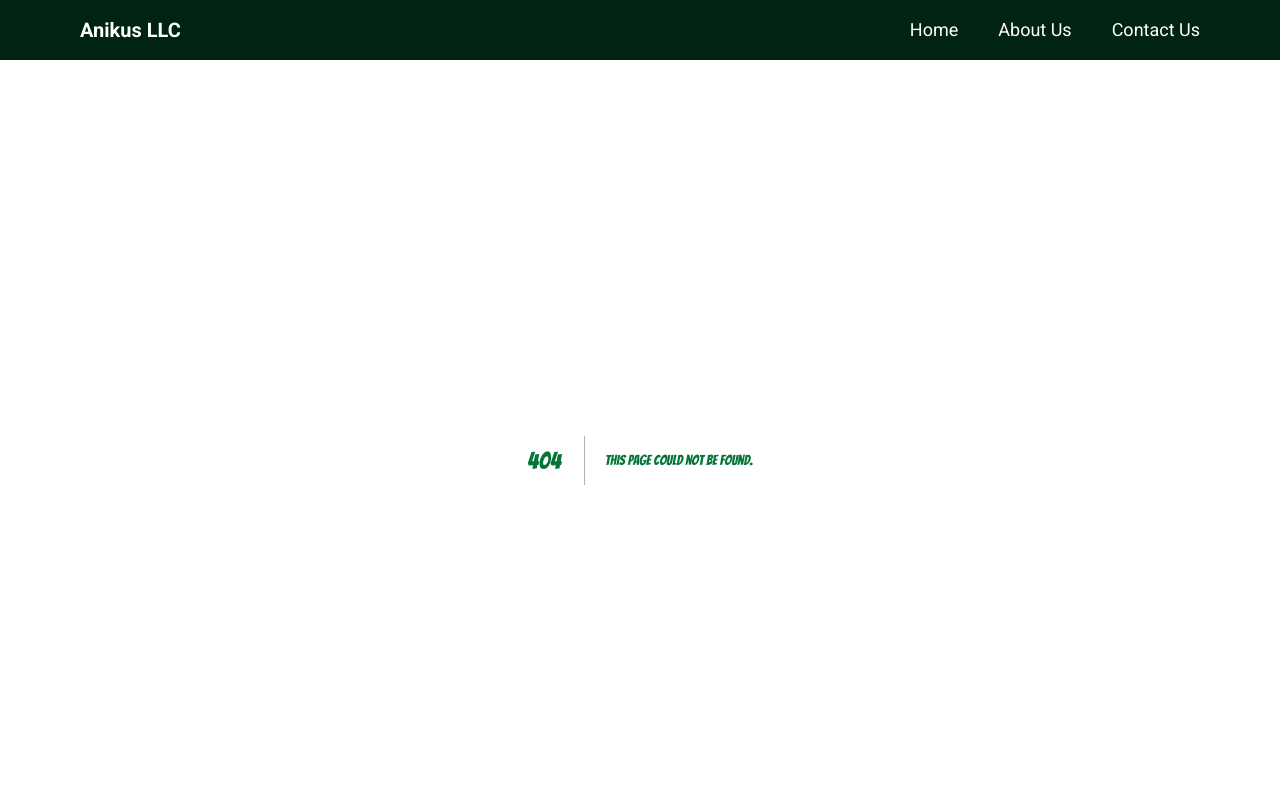
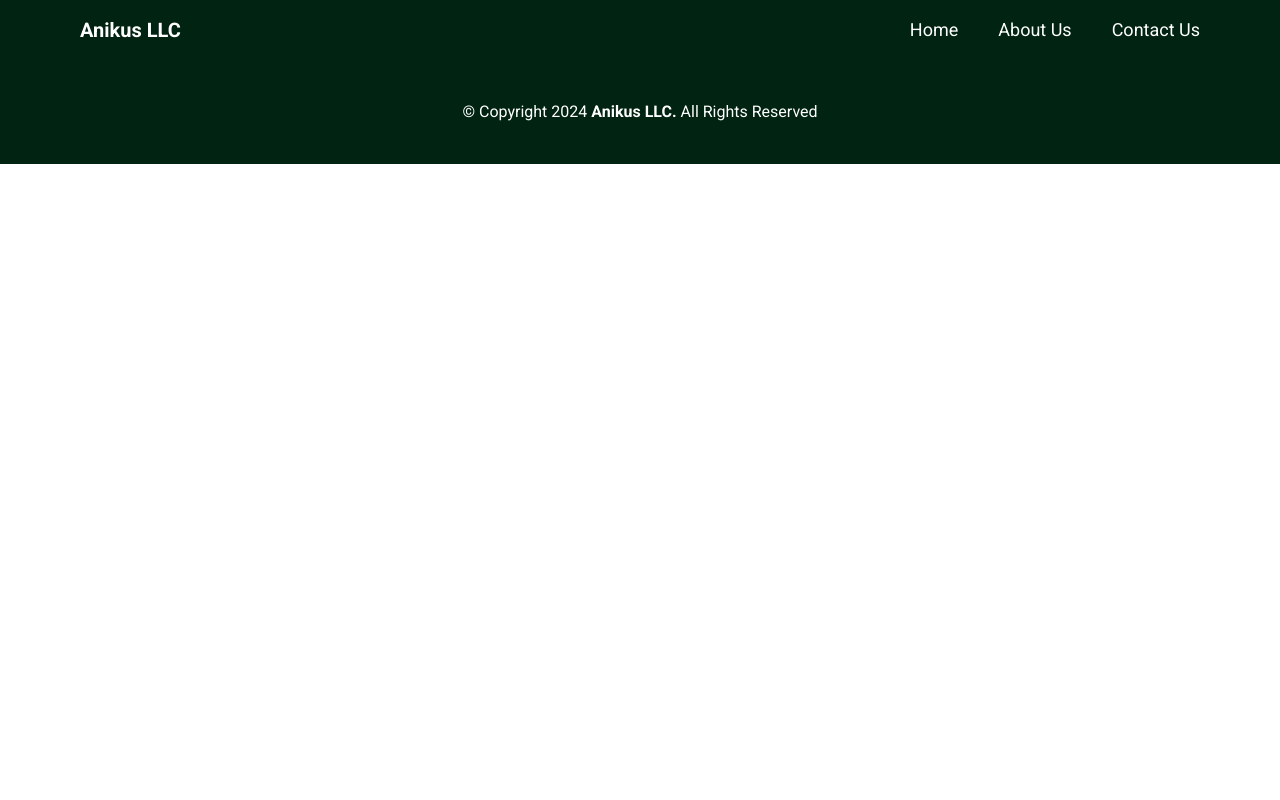
Before and after one commit to blessedjoe2000/anikus_llc, a Next.js app: page /contact in a window 1280 px wide. Before the commit this address had no page. Shown: the top 800 px of the page. Built offline with nearby package versions, Linux system fonts and the light colour scheme.

Commit message:
contact page added

```diff
--- a/app/about/page.jsx
+++ b/app/about/page.jsx
@@ -1,5 +1,4 @@
 import Image from "next/image";
-import React from "react";
 import web from "/public/images/web.jpg";
 import aichatbot from "/public/images/ai-chatbot.jpg";
 import cybersecurity from "/public/images/cybersecurity.jpg";
--- /dev/null
+++ b/app/component/Banner/Banner.jsx
@@ -0,0 +1,103 @@
+"use client";
+
+import Glider from "glider-js";
+import "glider-js/glider.min.css";
+import { useEffect, useRef } from "react";
+
+export default function Banner() {
+  const gliderRef = useRef(null);
+  const intervalRef = useRef(null);
+
+  useEffect(() => {
+    const glider = new Glider(gliderRef.current, {
+      slidesToShow: 1,
+      dots: "#dots",
+      draggable: true,
+      rewind: true,
+    });
+
+    // Function to start or reset autoplay
+    const startAutoplay = () => {
+      clearInterval(intervalRef.current);
+      intervalRef.current = setInterval(() => {
+        if (glider) {
+          // Check if the current slide is the last one
+          if (glider.page === glider.slides.length - 1) {
+            glider.scrollItem(0); // Restart from the first slide
+          } else {
+            glider.scrollItem(glider.page + 1); // Move to the next slide
+          }
+        }
+      }, 5000); // Autoplay interval in milliseconds
+    };
+
+    // Start autoplay on mount
+    startAutoplay();
+
+    // Reset autoplay on click
+    const handleInteraction = () => {
+      startAutoplay(); // Reset the autoplay interval on click
+    };
+
+    // Pause autoplay on mouseover
+    const handleMouseOver = () => {
+      clearInterval(intervalRef.current);
+    };
+
+    // Resume autoplay on mouseout
+    const handleMouseOut = () => {
+      startAutoplay();
+    };
+
+    // Add event listeners
+    gliderRef.current?.addEventListener("mouseover", handleMouseOver);
+    gliderRef.current?.addEventListener("mouseout", handleMouseOut);
+    gliderRef.current?.addEventListener("click", handleInteraction);
+
+    // Cleanup event listeners and interval on unmount
+    return () => {
+      clearInterval(intervalRef.current);
+      gliderRef.current?.removeEventListener("mouseover", handleMouseOver);
+      gliderRef.current?.removeEventListener("mouseout", handleMouseOut);
+      gliderRef.current?.removeEventListener("click", handleInteraction);
+    };
+  }, []);
+
+  const listOfTestimonies = [
+    {
+      heading: "Innovative Web Development",
+      comment:
+        "Transform your online presence with our custom web development solutions. At Anikus LLC, we create responsive, user-friendly websites that are tailored to your business needs. Our expert team delivers high-performance, secure, and scalable websites that help you stand out and drive growth.",
+    },
+    {
+      heading: "AI Chatbots for 24/7 Support",
+      comment:
+        "Enhance your customer experience with our AI-powered chatbots. Designed to provide instant, round-the-clock support, our chatbots handle inquiries efficiently, offer personalized interactions, and keep your business connected with customers at all times.",
+    },
+    {
+      heading: "Comprehensive Cybersecurity",
+      comment:
+        "Protect your digital assets with our robust cybersecurity services. We offer comprehensive solutions, including threat detection, vulnerability assessments, and real-time monitoring, ensuring your business remains secure in an ever-evolving digital landscape.",
+    },
+  ];
+
+  return (
+    <div>
+      <div className="glider-contain">
+        <div ref={gliderRef} className="glider">
+          {listOfTestimonies.map((testimony, index) => (
+            <div key={index} className="text-center p-4">
+              <p className="font-bold font-mukta text-3xl ">
+                {testimony.heading}
+              </p>
+              <div className="border-2 border-green lg:mx-60 md:mx-40 sm:mx-5"></div>
+              <p className="mb-2 text-lg pt-5">{testimony.comment}</p>
+            </div>
+          ))}
+        </div>
+
+        <div id="dots" className="glider-dots"></div>
+      </div>
+    </div>
+  );
+}
--- a/app/component/Footer/Footer.jsx
+++ b/app/component/Footer/Footer.jsx
@@ -1,10 +1,10 @@
-import Link from "next/link";
-import React from "react";
-
 export default function Footer() {
   return (
     <div className="bg-black-green text-white p-5 sm:p-10 text-center">
-      <p>Anikus LLC. All Rights Reserved. ©{new Date().getFullYear()}</p>
+      <p>
+        © Copyright {new Date().getFullYear()}{" "}
+        <span className="font-bold">Anikus LLC.</span> All Rights Reserved{" "}
+      </p>
     </div>
   );
 }
--- /dev/null
+++ b/app/contact/page.jsx
@@ -0,0 +1,5 @@
+import React from "react";
+
+export default function contact() {
+  return <div></div>;
+}
--- a/app/globals.css
+++ b/app/globals.css
@@ -1,8 +1,6 @@
 @import url("https://fonts.googleapis.com/css2?family=Roboto:ital,wght@0,100;0,300;0,400;0,500;0,700;0,900;1,100;1,300;1,400;1,500;1,700;1,900&display=swap");
-@import url("https://fonts.googleapis.com/css2?family=Satisfy&display=swap");
-@import url("https://fonts.googleapis.com/css2?family=Allura&display=swap");
-@import url("https://fonts.googleapis.com/css2?family=Kaushan+Script&display=swap");
-@import url("https://fonts.googleapis.com/css2?family=Bangers&display=swap");
+@import url("https://fonts.googleapis.com/css2?family=Outfit:wght@600&display=swap");
+@import url("https://fonts.googleapis.com/css2?family=Mukta:wght@200;300;400;500;600;700;800&family=Outfit:wght@500&display=swap");
 
 @tailwind base;
 @tailwind components;
@@ -12,18 +10,13 @@ body {
   font-family: Roboto, Helvetica, sans-serif;
 }
 
-h1 {
+h1,
+h2 {
   font-size: x-large;
-  font-family: Bangers, Helvetica;
+  font-family: Outfit, Bangers, Helvetica;
   text-align: center;
   color: #057538;
-}
-
-h2 {
-  font-size: x-large;
-  font-family: Bangers, Helvetica;
-  text-align: center;
-  color: #057538;
+  text-transform: uppercase;
 }
 
 h3 {
--- a/app/page.js
+++ b/app/page.js
@@ -1,11 +1,13 @@
+import Banner from "./component/Banner/Banner";
+
 export default function Home() {
   return (
-    <main className=" ">
+    <main className=" We are Anikus LLC - Your Trusted Ally in IT Consulting">
       <div>
-        <h1>We are Anikus LLC - Your Trusted Ally in IT Consulting</h1>
-        <div className="bg-white text-black p-20 text-center text-2xl">
-          We are reliable, efficient, and affordable for IT services.
-        </div>
+        <h1 className=" mx-5 sm:mx-10 lg:pt-20 lg:pb-10 md:pt-10 md:pb-5 sm:py-5 lg:text-5xl md:text-4xl sm:text-2xl font-bold">
+          We are Anikus LLC - Your Trusted Ally in IT Consulting
+        </h1>
+        <Banner />
       </div>
     </main>
   );
--- a/tailwind.config.js
+++ b/tailwind.config.js
@@ -9,14 +9,13 @@ module.exports = {
     extend: {
       fontFamily: {
         roboto: ["Roboto", "sans-serif"],
-        satisfy: ["Satisfy", "Allura", "sans-serif"],
-        allura: ["Allura", "Satisfy", "sans-serif"],
-        kaushan: ["Kaushan", "Allura", "sans-serif"],
-        bangers: ["Bangers", "Roboto", "sans-serif"],
+        outfit: ["Outfit", "Roboto", "sans-serif"],
+        mukta: ["Mukta", "Roboto", "sans-serif"],
       },
       colors: {
         "light-green": "#d1e4dd",
         "mid-green": "#d8ffea",
+        green: "#057538",
         "dark-green": "#3edf6a",
         "black-green": "#012311",
         cream: "#E2E2B6",
```
